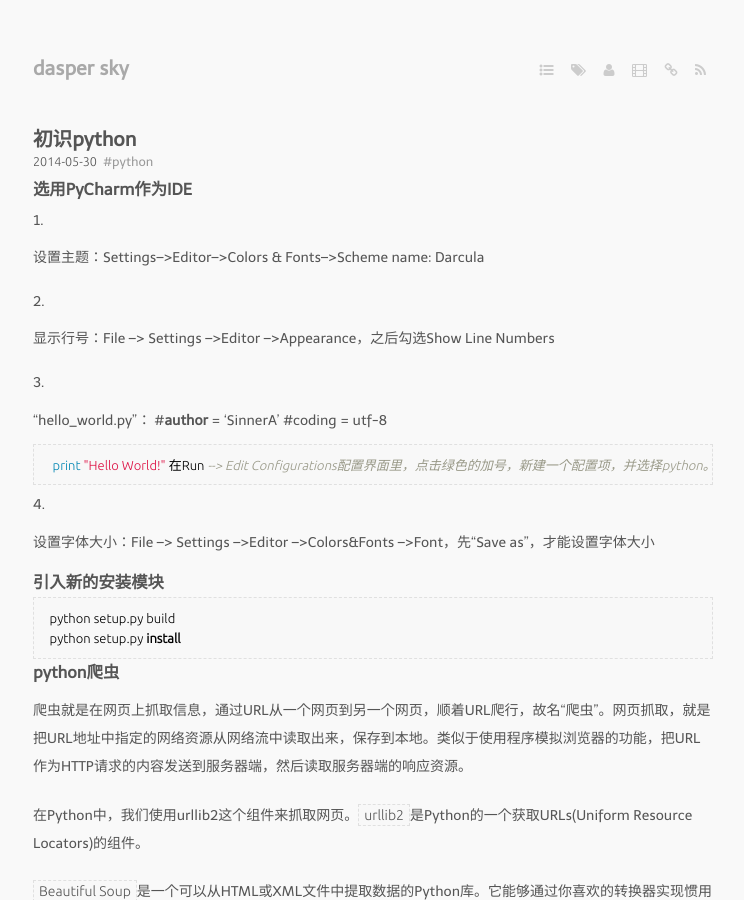
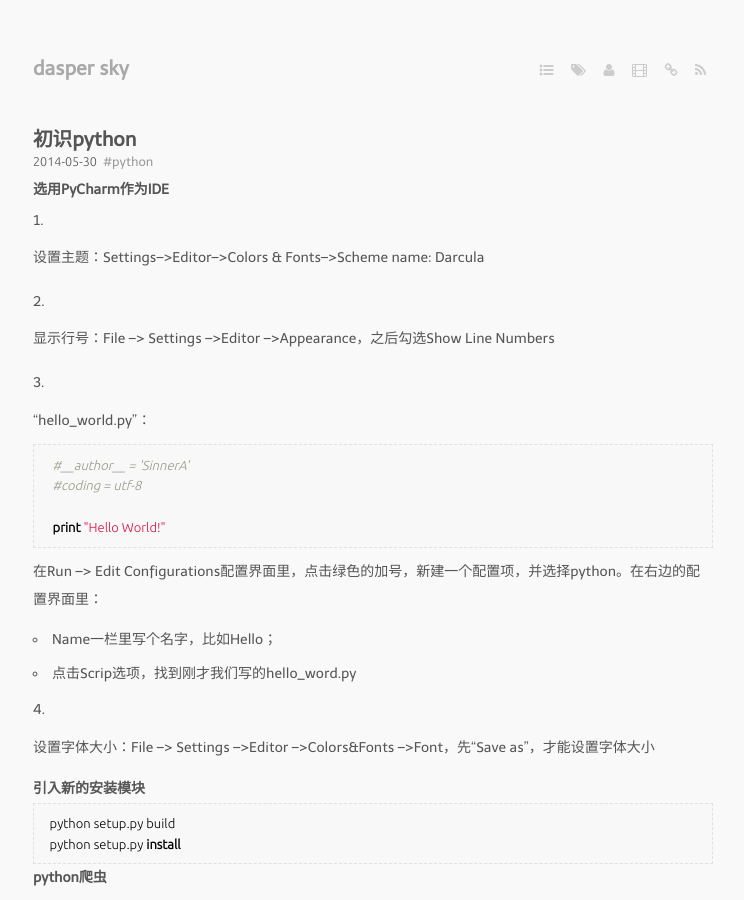
Before and after one commit to SinnerA/backup_oldBlog, a Jekyll site: the page built from _posts/2014-05-30-初识python.markdown, in a window 1280 px wide and 900 px high. Shown: the whole window, without its empty margins (267-1011 px from the left). Built offline with Jekyll 4.4.1, drawn with Linux system fonts in a browser that asks for light colours; Markdown is read by kramdown in place of the engine named in the settings.

````diff
--- a/_posts/2014-05-30-初识python.markdown
+++ b/_posts/2014-05-30-初识python.markdown
@@ -6,31 +6,34 @@ tags:
 
 ---
 
-###**选用PyCharm作为IDE**
+#### 选用PyCharm作为IDE
+
 1. 设置主题：Settings-->Editor-->Colors & Fonts-->Scheme name: Darcula
 
 2. 显示行号：File --> Settings -->Editor -->Appearance，之后勾选Show Line Numbers
 
 3. "hello_world.py"：
+
         #__author__ = 'SinnerA'
         #coding = utf-8
 
         print "Hello World!"
-在Run --> Edit Configurations配置界面里，点击绿色的加号，新建一个配置项，并选择python。在右边的配置界面里：
-    * Name一栏里写个名字，比如Hello；
-    * 点击Scrip选项，找到刚才我们写的hello_word.py
+
+    在Run --> Edit Configurations配置界面里，点击绿色的加号，新建一个配置项，并选择python。在右边的配置界面里：
+
+    - Name一栏里写个名字，比如Hello；
+    - 点击Scrip选项，找到刚才我们写的hello_word.py
 
 4. 设置字体大小：File --> Settings -->Editor -->Colors&Fonts -->Font，先“Save as”，才能设置字体大小
 
 
-###**引入新的安装模块**
+#### 引入新的安装模块
 
     python setup.py build
     python setup.py install
 
+#### python爬虫
 
-
-###**python爬虫**
 爬虫就是在网页上抓取信息，通过URL从一个网页到另一个网页，顺着URL爬行，故名“爬虫”。网页抓取，就是把URL地址中指定的网络资源从网络流中读取出来，保存到本地。类似于使用程序模拟浏览器的功能，把URL作为HTTP请求的内容发送到服务器端，然后读取服务器端的响应资源。
 
 在Python中，我们使用urllib2这个组件来抓取网页。```urllib2```是Python的一个获取URLs(Uniform Resource Locators)的组件。
@@ -38,7 +41,6 @@ tags:
 ```Beautiful Soup```是一个可以从HTML或XML文件中提取数据的Python库。它能够通过你喜欢的转换器实现惯用的文档导航，查找，修改文档的方式。Beautiful Soup会帮你节省数小时甚至数天的工作时间。
 
 下面是一个抓取“豆瓣妹子”图片的一个例子：
-
 
     #coding=utf-8
     import urllib2
@@ -88,11 +90,12 @@ tags:
     print total
     #total就是统计下总共保存到本地的图片数量
 
-###**python学习**
-* [《简明python教程》](http://sebug.net/paper/python/)，简单快速了解python语法；
+#### python学习
 
-* [《python基础教程》](http://book.douban.com/subject/4866934/)：进一步系统全面地了解python，后面有实用样例练习；
+- [《简明python教程》](http://sebug.net/paper/python/)，简单快速了解python语法；
 
-* [《Dive Into Python》](http://woodpecker.org.cn/diveintopython/)：这是为有经验的程序员编写的一本 Python书。
+- [《python基础教程》](http://book.douban.com/subject/4866934/)：进一步系统全面地了解python，后面有实用样例练习；
 
-* 网络编程和文本处理，python爬虫，用Django写人人网应用......
+- [《Dive Into Python》](http://woodpecker.org.cn/diveintopython/)：这是为有经验的程序员编写的一本 Python书。
+
+- 网络编程和文本处理，python爬虫，用Django写人人网应用......
````
